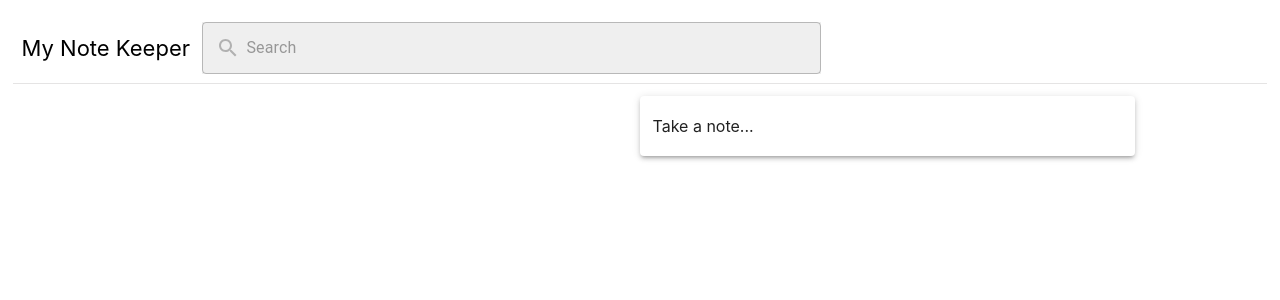
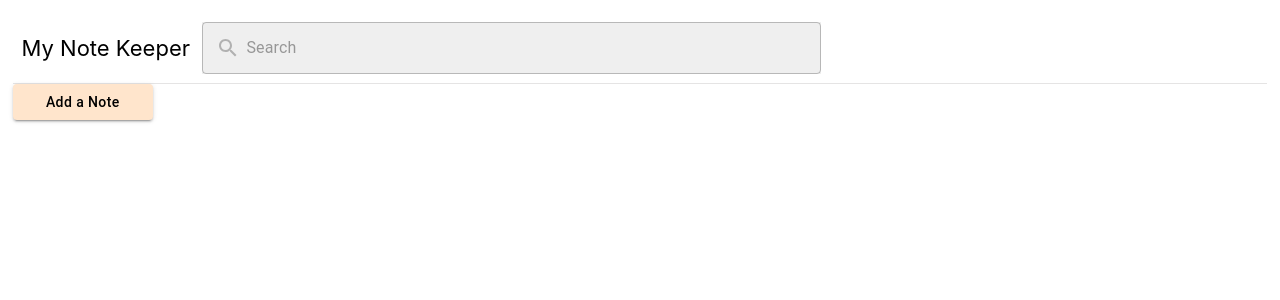
Before and after one commit to Nama-Salameh/My-Note-Keeper, a React (Create React App) app: page / in a window 1280 px wide. Shown: the top 300 px of the page. Built offline with nearby package versions, Linux system fonts and the light colour scheme.

Commit message:
Change The NoteForm component.

```diff
--- a/src/components/NoteForm/NoteForm.jsx
+++ b/src/components/NoteForm/NoteForm.jsx
@@ -1,8 +1,13 @@
 import React, { useState } from "react";
 import { useNotesDispatch } from "../NoteContext.jsx";
 import TextField from "@mui/material/TextField";
-import Button from "@mui/material/Button";
-import Paper from "@mui/material/Paper";
+import {
+  Button,
+  Paper,
+  Dialog,
+  DialogContent,
+  DialogTitle,
+} from "@mui/material";
 import style from "./NoteForm.module.css";
 import { v4 as uuidv4 } from "uuid";
 
@@ -45,16 +50,12 @@ const NoteForm = () => {
   };
 
   return (
-    <Paper
-      elevation={3}
-      onClick={handleNoteClick}
-      className={`${style.addNoteFormContainer} ${
-        isExpanded
-          ? style.addNoteFormContainerExpanded
-          : style.addNoteFormContainerNotExpanded
-      }`}
-    >
+    <div>
       {isExpanded ? (
+        <Dialog open={isExpanded} onClose={handleCancelClick}>
+          <div className={style.dialogContent}>
+            <DialogTitle>Add a note</DialogTitle>
+            <DialogContent>
               <form className={style.addNoteForm}>
                 <TextField
                   label="Title"
@@ -67,10 +68,13 @@ const NoteForm = () => {
                 <TextField
                   label="Take a note..."
                   variant="outlined"
+                  multiline
                   value={content}
                   onChange={(e) => setContent(e.target.value)}
                   className={style.noteContentTextField}
                 />
+              </form>
+            </DialogContent>
             <div className={style.buttonsContainer}>
               <Button
                 variant="contained"
@@ -89,11 +93,19 @@ const NoteForm = () => {
                 Close
               </Button>
             </div>
-        </form>
+          </div>
+        </Dialog>
       ) : (
-        <p>Take a note...</p>
+        <Button
+          variant="contained"
+          color="primary"
+          onClick={handleNoteClick}
+          className={style.addButton}
+        >
+          Add a Note
+        </Button>
       )}
-    </Paper>
+    </div>
   );
 };
 export default NoteForm;
--- a/src/components/NoteForm/NoteForm.module.css
+++ b/src/components/NoteForm/NoteForm.module.css
@@ -1,6 +1,4 @@
 .addNoteFormContainer {
-  margin: 1% auto 1% 50%;
-  padding: 0.3% 1%;
   width: 470px;
   text-align: left;
   cursor: pointer;
@@ -23,13 +21,28 @@
   gap: 1%;
 }
 .saveButton,
-.closeButton {
+.closeButton , .addButton{
   background-color: white !important;
   color: black !important;
   text-transform: none !important;
+}
+.addButton{
+  width: 140px;
+  background-color: rgb(255,229,204)  !important;
 }
 .titleTextField,
 .noteContentTextField {
   margin-bottom: 3% !important;
   border: none !important;
 }
+
+.dialogContent{
+  width: 500px;
+  height: max-content;
+  padding: 10px;
+  text-align:left;
+  box-shadow: 0 2px 10px rgba(0, 0, 0, 0.2);
+  display: flex;
+  flex-direction: column;
+  justify-content: space-between;
+}
```
Lines whose indentation alone changed are shown as unchanged.
